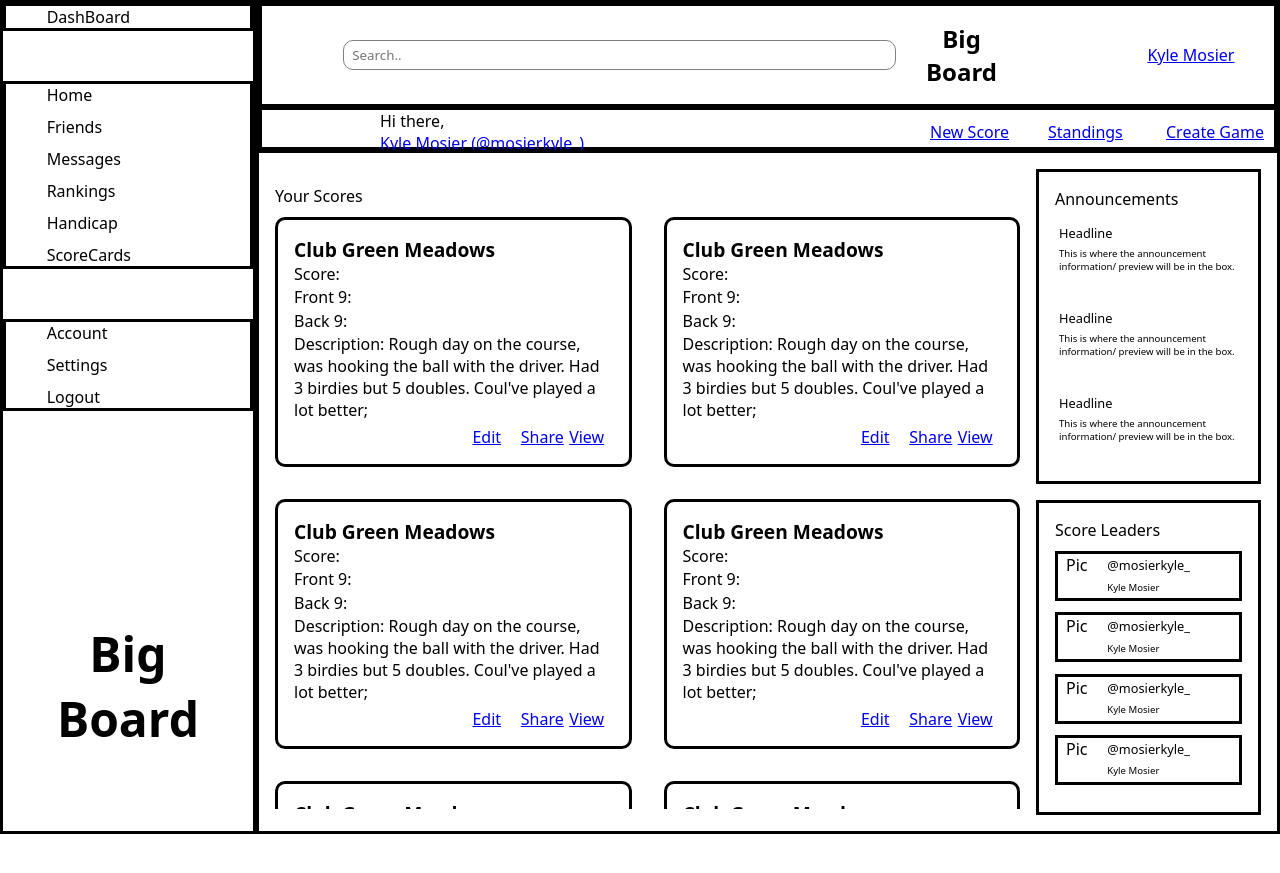
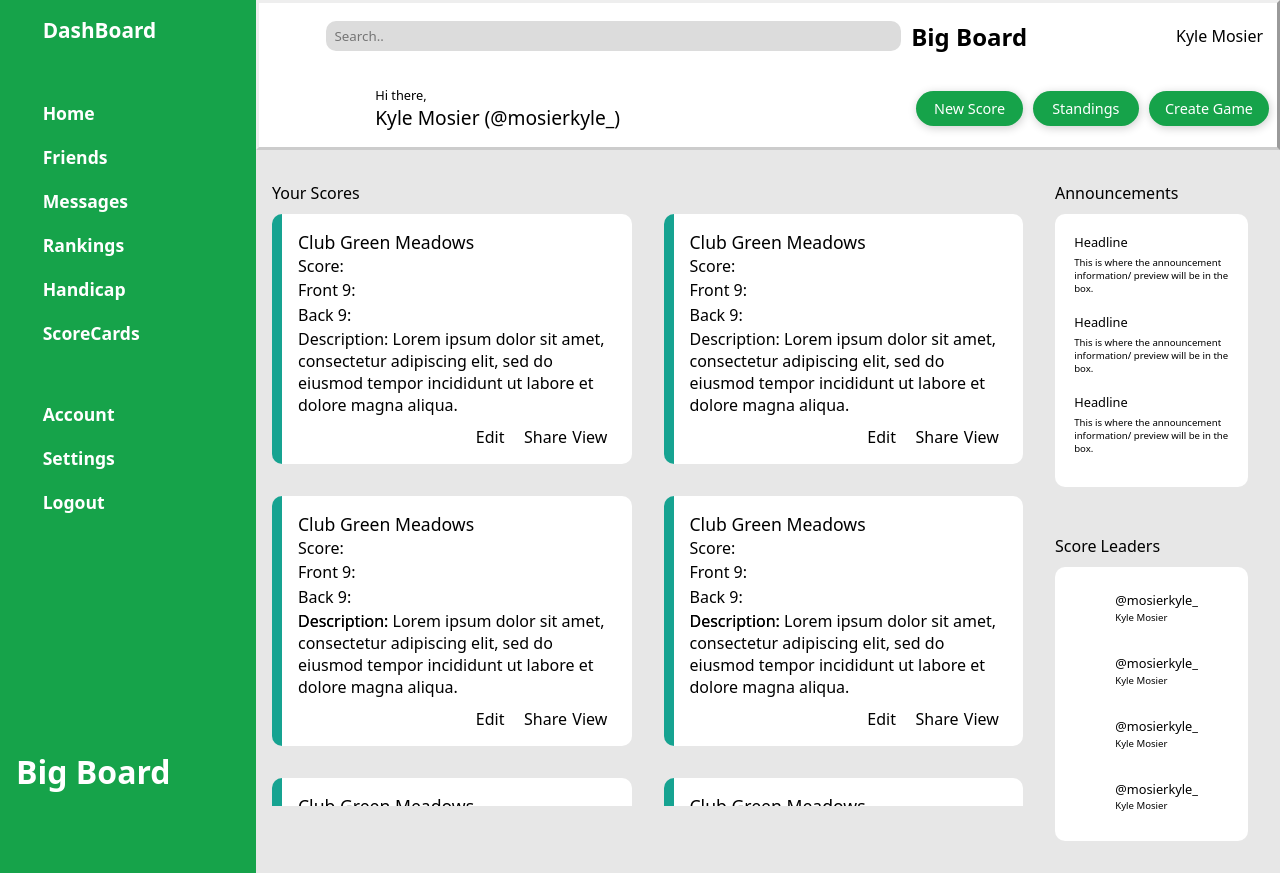
Before and after one commit to mosierkyle/Dashboard, a plain HTML site: page index.html in a window 1280 px wide. Before the commit the page ends 834 px from the top, so only its background shows below. Drawn offline with Linux system fonts and the light colour scheme.

Commit message:
Style the whole page
Bad commits, Ill be better next project

```diff
--- a/index.html
+++ b/index.html
@@ -66,7 +66,7 @@
                     <p class='score-score'>Score: </p>
                     <p class='score-front9'>Front 9: </p>
                     <p class='score-back9'>Back 9: </p>
-                    <p class='score-description'>Description: Rough day on the course, was hooking the ball with the driver. Had 3 birdies but 5 doubles. Coul've played a lot better; </p>
+                    <p class='score-description'>Description: Lorem ipsum dolor sit amet, consectetur adipiscing elit, sed do eiusmod tempor incididunt ut labore et dolore magna aliqua.</p>
                     <div class="options">
                         <p class='score-edit'><a href="/">Edit</a></p>
                         <p class='score-share'><a href="/">Share</a></p>
@@ -78,7 +78,7 @@
                     <p class='score-score'>Score: </p>
                     <p class='score-front9'>Front 9: </p>
                     <p class='score-back9'>Back 9: </p>
-                    <p class='score-description'>Description: Rough day on the course, was hooking the ball with the driver. Had 3 birdies but 5 doubles. Coul've played a lot better; </p>
+                    <p class='score-description'>Description: Lorem ipsum dolor sit amet, consectetur adipiscing elit, sed do eiusmod tempor incididunt ut labore et dolore magna aliqua.</p>
                     <div class="options">
                         <p class='score-edit'><a href="/">Edit</a></p>
                         <p class='score-share'><a href="/">Share</a></p>
@@ -90,7 +90,8 @@
                     <p class='score-score'>Score: </p>
                     <p class='score-front9'>Front 9: </p>
                     <p class='score-back9'>Back 9: </p>
-                    <p class='score-description'>Description: Rough day on the course, was hooking the ball with the driver. Had 3 birdies but 5 doubles. Coul've played a lot better; </p>
+                    <p class='score-description'>Description:                     <p class='score-description'>Description: Lorem ipsum dolor sit amet, consectetur adipiscing elit, sed do eiusmod tempor incididunt ut labore et dolore magna aliqua.</p>
+                </p>
                     <div class="options">
                         <p class='score-edit'><a href="/">Edit</a></p>
                         <p class='score-share'><a href="/">Share</a></p>
@@ -102,7 +103,8 @@
                     <p class='score-score'>Score: </p>
                     <p class='score-front9'>Front 9: </p>
                     <p class='score-back9'>Back 9: </p>
-                    <p class='score-description'>Description: Rough day on the course, was hooking the ball with the driver. Had 3 birdies but 5 doubles. Coul've played a lot better; </p>
+                    <p class='score-description'>Description:                     <p class='score-description'>Description: Lorem ipsum dolor sit amet, consectetur adipiscing elit, sed do eiusmod tempor incididunt ut labore et dolore magna aliqua.</p>
+                </p>
                     <div class="options">
                         <p class='score-edit'><a href="/">Edit</a></p>
                         <p class='score-share'><a href="/">Share</a></p>
@@ -114,7 +116,8 @@
                     <p class='score-score'>Score: </p>
                     <p class='score-front9'>Front 9: </p>
                     <p class='score-back9'>Back 9: </p>
-                    <p class='score-description'>Description: Rough day on the course, was hooking the ball with the driver. Had 3 birdies but 5 doubles. Coul've played a lot better; </p>
+                    <p class='score-description'>Description:                     <p class='score-description'>Description: Lorem ipsum dolor sit amet, consectetur adipiscing elit, sed do eiusmod tempor incididunt ut labore et dolore magna aliqua.</p>
+                </p>
                     <div class="options">
                         <p class='score-edit'><a href="/">Edit</a></p>
                         <p class='score-share'><a href="/">Share</a></p>
@@ -126,7 +129,8 @@
                     <p class='score-score'>Score: </p>
                     <p class='score-front9'>Front 9: </p>
                     <p class='score-back9'>Back 9: </p>
-                    <p class='score-description'>Description: Rough day on the course, was hooking the ball with the driver. Had 3 birdies but 5 doubles. Coul've played a lot better; </p>
+                    <p class='score-description'>Description:                     <p class='score-description'>Description: Lorem ipsum dolor sit amet, consectetur adipiscing elit, sed do eiusmod tempor incididunt ut labore et dolore magna aliqua.</p>
+                    ; </p>
                     <div class="options">
                         <p class='score-edit'><a href="/">Edit</a></p>
                         <p class='score-share'><a href="/">Share</a></p>
@@ -138,7 +142,8 @@
                     <p class='score-score'>Score: </p>
                     <p class='score-front9'>Front 9: </p>
                     <p class='score-back9'>Back 9: </p>
-                    <p class='score-description'>Description: Rough day on the course, was hooking the ball with the driver. Had 3 birdies but 5 doubles. Coul've played a lot better; </p>
+                    <p class='score-description'>Description:                     <p class='score-description'>Description: Lorem ipsum dolor sit amet, consectetur adipiscing elit, sed do eiusmod tempor incididunt ut labore et dolore magna aliqua.</p>
+                    ; </p>
                     <div class="options">
                         <p class='score-edit'><a href="/">Edit</a></p>
                         <p class='score-share'><a href="/">Share</a></p>
@@ -150,7 +155,7 @@
                     <p class='score-score'>Score: </p>
                     <p class='score-front9'>Front 9: </p>
                     <p class='score-back9'>Back 9: </p>
-                    <p class='score-description'>Description: Rough day on the course, was hooking the ball with the driver. Had 3 birdies but 5 doubles. Coul've played a lot better; </p>
+                    <p class='score-description'>Description: Lorem ipsum dolor sit amet, consectetur adipiscing elit, sed do eiusmod tempor incididunt ut labore et dolore magna aliqua.</p>
                     <div class="options">
                         <p class='score-edit'><a href="/">Edit</a></p>
                         <p class='score-share'><a href="/">Share</a></p>
@@ -162,7 +167,7 @@
                     <p class='score-score'>Score: </p>
                     <p class='score-front9'>Front 9: </p>
                     <p class='score-back9'>Back 9: </p>
-                    <p class='score-description'>Description: Rough day on the course, was hooking the ball with the driver. Had 3 birdies but 5 doubles. Coul've played a lot better; </p>
+                    <p class='score-description'>Description: Lorem ipsum dolor sit amet, consectetur adipiscing elit, sed do eiusmod tempor incididunt ut labore et dolore magna aliqua.</p>
                     <div class="options">
                         <p class='score-edit'><a href="/">Edit</a></p>
                         <p class='score-share'><a href="/">Share</a></p>
@@ -174,7 +179,7 @@
                     <p class='score-score'>Score: </p>
                     <p class='score-front9'>Front 9: </p>
                     <p class='score-back9'>Back 9: </p>
-                    <p class='score-description'>Description: Rough day on the course, was hooking the ball with the driver. Had 3 birdies but 5 doubles. Coul've played a lot better; </p>
+                    <p class='score-description'>Description: Lorem ipsum dolor sit amet, consectetur adipiscing elit, sed do eiusmod tempor incididunt ut labore et dolore magna aliqua. </p>
                     <div class="options">
                         <p class='score-edit'><a href="/">Edit</a></p>
                         <p class='score-share'><a href="/">Share</a></p>
@@ -186,7 +191,7 @@
                     <p class='score-score'>Score: </p>
                     <p class='score-front9'>Front 9: </p>
                     <p class='score-back9'>Back 9: </p>
-                    <p class='score-description'>Description: Rough day on the course, was hooking the ball with the driver. Had 3 birdies but 5 doubles. Coul've played a lot better; </p>
+                    <p class='score-description'>Description: Lorem ipsum dolor sit amet, consectetur adipiscing elit, sed do eiusmod tempor incididunt ut labore et dolore magna aliqua. </p>
                     <div class="options">
                         <p class='score-edit'><a href="/">Edit</a></p>
                         <p class='score-share'><a href="/">Share</a></p>
@@ -198,7 +203,7 @@
                     <p class='score-score'>Score: </p>
                     <p class='score-front9'>Front 9: </p>
                     <p class='score-back9'>Back 9: </p>
-                    <p class='score-description'>Description: Rough day on the course, was hooking the ball with the driver. Had 3 birdies but 5 doubles. Coul've played a lot better; </p>
+                    <p class='score-description'>Description: Lorem ipsum dolor sit amet, consectetur adipiscing elit, sed do eiusmod tempor incididunt ut labore et dolore magna aliqua. </p>
                     <div class="options">
                         <p class='score-edit'><a href="/">Edit</a></p>
                         <p class='score-share'><a href="/">Share</a></p>
@@ -228,22 +233,22 @@
             <p class="main-content-p">Score Leaders</p>
             <div id="score-leaders">
                 <div class="user" id="user1">
-                    <div class="icon">Pic</div>
+                    <div class="icon"></div>
                     <div class="username">@mosierkyle_</div>
                     <div class="name">Kyle Mosier</div>
                 </div>
                 <div class="user" id="user2">
-                    <div class="icon">Pic</div>
+                    <div class="icon"></div>
                     <div class="username">@mosierkyle_</div>
                     <div class="name">Kyle Mosier</div>
                 </div>
                 <div class="user" id="user3">
-                    <div class="icon">Pic</div>
+                    <div class="icon"></div>
                     <div class="username">@mosierkyle_</div>
                     <div class="name">Kyle Mosier</div>
                 </div>
                 <div class="user" id="user4">
-                    <div class="icon">Pic</div>
+                    <div class="icon"></div>
                     <div class="username">@mosierkyle_</div>
                     <div class="name">Kyle Mosier</div>
                 </div>
--- a/styles.css
+++ b/styles.css
@@ -15,35 +15,40 @@
 #header {
     grid-area: 1 / 2 / 2 / 3;
     background-color: white;
-    border: solid;
     display: grid;
     grid-template-rows: repeat(2, minmax(50px 1fr));
     min-height: 150px;
+    border-style: outset;
+    border-bottom: 3px solid rgba(0,0,0,0.2);
+    z-index: 999;
 }
 
 #sidebar {
     grid-area: 1 / 1 / 3 / 2;
-    background-color: white;
-    border: solid;
     display: flex;
     flex-direction: column;
     justify-content: start;
     align-items: start;
-    gap: 50px;
+    gap: 25px;
+    background-color: #16a34a;
+    /* background-color: #1cd05e; */
+    color: white;
+    font-weight: bold;
 }
 
 #main-content {
     grid-area: 2 / 2 / 3 / 3;
     background-color: white;
-    border: solid;
+    border: none;
     display: grid;
     grid-template: 1fr 1fr / 4fr 1fr;
     gap: 1rem;
     padding: 1rem;
+    background-color: rgb(231, 231, 231);
 }
 
 .sidebar-div {
-    border: solid;
+    padding: 1rem 0;
 }
 
 #sidebar-div-1 {
@@ -51,6 +56,7 @@
     height: auto;
     display: grid;
     grid-template-columns: 1fr 5fr;
+    font-size: 1.3rem;
 }
 
 #sidebar-div-2 {
@@ -58,7 +64,8 @@
     height: auto;
     display: grid;
     grid-template-columns: 1fr 5fr;
-    row-gap: 10px;
+    row-gap: 20px;
+    font-size: 1.1rem;
 }
 
 #sidebar-div-3 {
@@ -66,33 +73,30 @@
     height: auto;
     display: grid;
     grid-template-columns: 1fr 5fr;
-    row-gap: 10px;
+    row-gap: 20px;
+    font-size: 1.1rem;
 }
 
 #sidebar-logo {
     width: 100%;
     flex: 1;
-    font-size: 3rem;
+    font-size: 2rem;
     font-weight: bold;
     display: flex;
     align-items: end;
     padding: 0 1rem 5rem 1rem;
     text-align: center;
-
-}
-
-.header-div {
-    border: solid;
+    width: 100%;
 }
 
 #header-div-1 {
     display: grid;
     grid-template-columns: .5fr 5fr 1fr 1fr 1fr;
-    padding: 1rem;
+    /* padding: 1rem; */
     align-items: center;
     gap: 10px;
+    max-height: 75px;
 }
-
 #search-svg {
     grid-column: 1 / 2;
 }
@@ -100,9 +104,10 @@
 #search {
     grid-column: 2 / 3;
     border-radius: 10px;
-    border: solid 1px gray;
     min-height: 30px;
     padding-left: .5rem;
+    background-color: rgb(220, 220, 220);
+    border: none;
 }
 
 #brand-name-btn {
@@ -111,6 +116,7 @@
     font-weight: bold;
     font-size: 1.5rem;
     text-align: center;
+    min-width: max-content;
 }
 
 #profile-picture-svg {
@@ -119,6 +125,10 @@
 
 #profile-btn {
     grid-column: 5 / 6;
+    text-decoration: none;
+    color: black;
+    font-weight: 500;
+    text-align: center;
 }
 
 #header-div-2 {
@@ -126,26 +136,68 @@
     grid-template-columns: 1fr 5fr 1fr 1fr 1fr;
     gap: 10px;
     align-items: center;
+    padding-right: .5rem;
 }
 
 #profile-picture {
     grid-column: 1 / 2;
 }
 
-#welcome-text {
+#welcome-text :first-child{
     grid-column: 2 / 3;
+    font-size: .8rem;
+}
+
+#welcome-text :last-child {
+    grid-column: 2 / 3;
+    font-size: 1.2rem;
+    text-decoration: none;
+    color: black;
+    font-weight: 500;
+
+
 }
 
 #new-score-btn {
     grid-column: 3 / 4;
+    text-decoration: none;
+    background-color: #16a34a;
+    font-weight: 500;
+    text-align: center;
+    color: white;
+    padding: .5rem 1rem;
+    border-radius: 30px;
+    font-size: .9rem;
+    min-width: max-content;
+    box-shadow: 1px 2px 10px rgba(0,0,0,0.2);
 }
 
 #standings-btn {
     grid-column: 4 / 5;
+    text-decoration: none;
+    background-color: #16a34a;
+    font-weight: 500;
+    text-align: center;
+    color: white;
+    padding: .5rem 1rem;
+    border-radius: 30px;
+    font-size: .9rem;
+    min-width: max-content;
+    box-shadow: 1px 2px 10px rgba(0,0,0,0.2);
 }
 
 #create-game-btn {
     grid-column: 5 / 6;
+    text-decoration: none;
+    background-color: #16a34a;
+    font-weight: 500;
+    text-align: center;
+    color: white;
+    padding: .5rem 1rem;
+    border-radius: 30px;
+    font-size: .9rem;
+    min-width: max-content;
+    box-shadow: 1px 2px 10px rgba(0,0,0,0.2);
 }
 
 #score-div {
@@ -156,29 +208,41 @@
     max-height: 80vh;
 }
 
+#score-div>p {
+    font-size: 1.1;
+
+}
+
 #announcements-div {
-    border: solid;
     grid-area: 1 / 2 / 2 / 3;
     min-width: 225px;
     display: flex;
     flex-direction: column;
     gap: 10px;
     padding: 0 1rem;
+    border-radius: 10px;
+
+}
+
+#announcements-div>p {
+    font-size: 1.1;
 }
 
 #score-leaders-div {
-    border: solid;
+    border: none;
     grid-area: 2 / 2 / 3 / 3;
     display: flex;
     flex-direction: column;
     gap: 10px;
     min-width: 150px;
     padding: 0 1rem;
+    border-radius: 10px;
 }
+
 
 #scores {
     display: grid;
-    grid-template: repeat(auto-fill, 250px) / repeat(auto-fit, minmax(250px, 1fr));
+    grid-template: repeat(auto-fill, 250px) / repeat(auto-fit, minmax(300px, 1fr));
     flex:1;
     gap: 2rem;
     padding: 1rem 0;
@@ -188,31 +252,37 @@
 }
 
 .score {
-    border: solid;
+    border: none;
     border-radius: 10px;
     display: grid;
     grid-template: repeat(4, 1fr) 4fr / 4fr repeat(4, 1fr);
-    padding: 1rem
+    padding: 1rem;
+    background-color: white;
+    border-left: 10px solid #16a391;
 }
 
 .score-course {
     grid-area: 1 / 1 / 2 / 6;
-    font-size: 1.2rem;
-    font-weight: bold;
+    font-size: 1.1rem;
+    font-weight: 500;
 }
 
 .score-score {
     grid-area: 2 / 1 / 3 / 6;
+    font-weight: 300;
 }
 
 .score-front9 {
     grid-area: 3 / 1 / 4 / 6;
+    font-weight: 300;
 }
 .score-back9 {
     grid-area: 4 / 1 / 5 / 6;
+    font-weight: 300;
 }
 .score-description {
     grid-area: 5 / 1 / 6 / 6;
+    font-weight: 300;
 }
 .options {
     grid-area: 6 / 1 / 7 / 6;
@@ -221,33 +291,61 @@
     gap: 5px;
 }
 .score-edit {
-    grid-column: 2 /3 ;
+    grid-column: 2 / 3 ;
 }
+
+.score-edit a{
+    grid-column: 4 / 5 ;
+    text-decoration: none;
+    color: black;
+    font-weight: 500;
+    text-align: center;
+}
+
 .score-view {
     grid-column: 4 / 5 ;
+}
+
+.score-view a{
+    grid-column: 4 / 5 ;
+    text-decoration: none;
+    color: black;
+    font-weight: 500;
+    text-align: center;
 }
 .score-share {
     grid-column: 3 / 4 ;
 }
 
+.score-share a{
+    grid-column: 4 / 5 ;
+    text-decoration: none;
+    color: black;
+    font-weight: 500;
+    text-align: center;
+}
+
 #announcements {
-    flex: 1;
     display: grid;
     grid-template-rows: repeat(3,1fr);
-    transition: ease-in-out;
-    gap: 10px;
+    gap: 5px;
     border-radius: 10px;
     margin: 1rem 0;
+    background-color: white;
+    padding: 1.2rem ;
+
 }
 
 .announcement-title {
     font-size: .8rem;
-    grid-row: 1 / 2
+    grid-row: 1 / 2;
+    font-weight: 500;
 }
 
 .announcement-description {
     font-size: .6rem;
     grid-row: 2 / 3;
+    font-weight: 200;
 }
 
 #score-leaders {
@@ -256,20 +354,26 @@
     grid-template-rows: repeat(4, 1fr);
     transition: ease-in-out;
     padding: 1rem 0;
-
+    background-color: white;
+    border-radius: 10px;
+    padding: 1rem;
+    margin: 1rem 0;
+    gap: 10px
 }
 
 .user {
-    border: solid;
+    border: none;
     max-height: 50px;
     display: grid;
     grid-template: 1fr 1fr / 1fr 3fr;
     align-items: center;
-    padding: 0 .5rem;
+    padding: .5rem .5rem;
+
 }
 
 .icon {
     grid-area: 1 / 1 / 2 / 2;
+    te
 
 }
 
@@ -286,10 +390,9 @@
 .announcement {
     max-height: 75px;
     overflow: hidden;
-    padding: .25rem;
     display: grid;
     grid-template-rows: 1fr 3fr;
-    gap: 5px
+    gap: 5px;
 }
 
 .main-content-p  {
```
